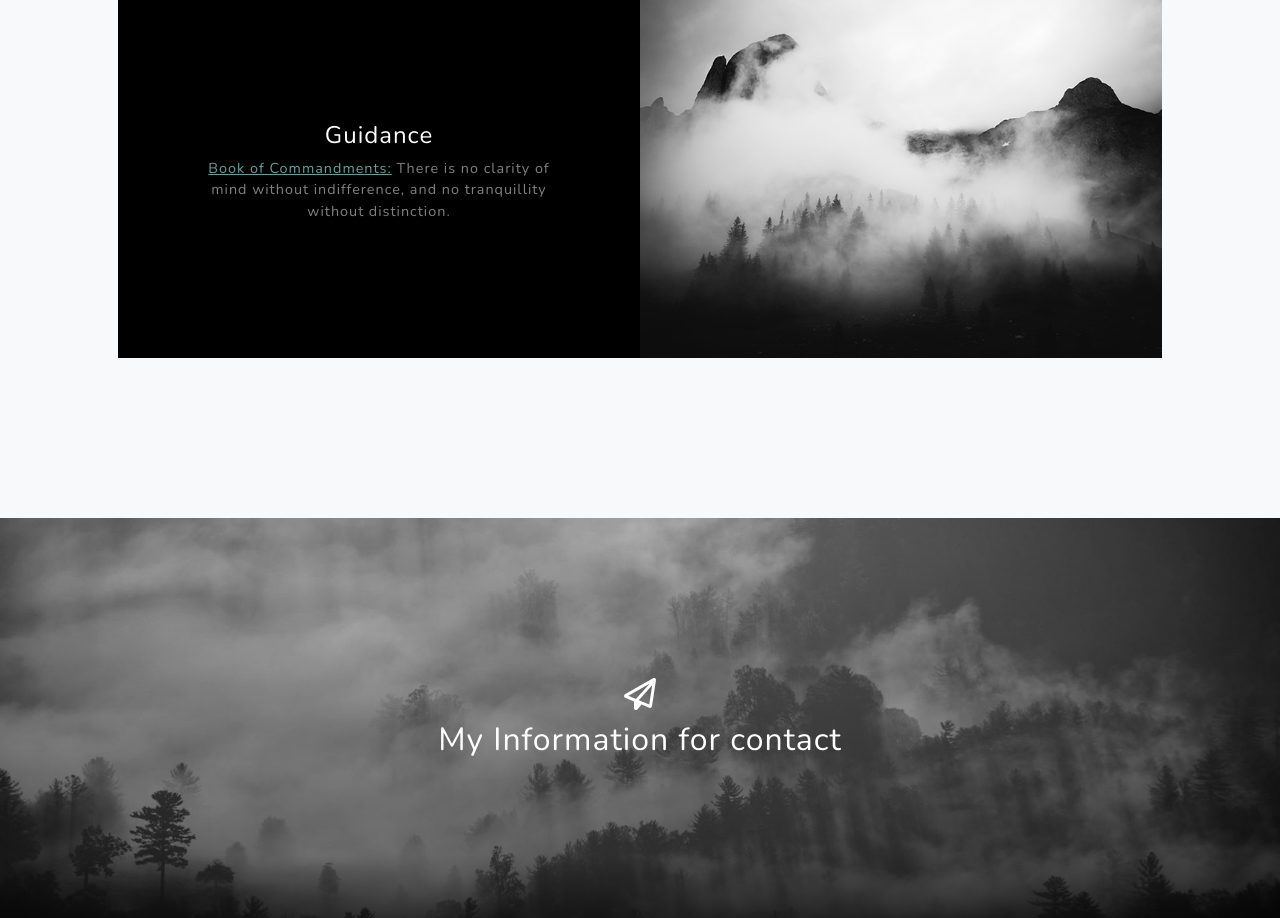
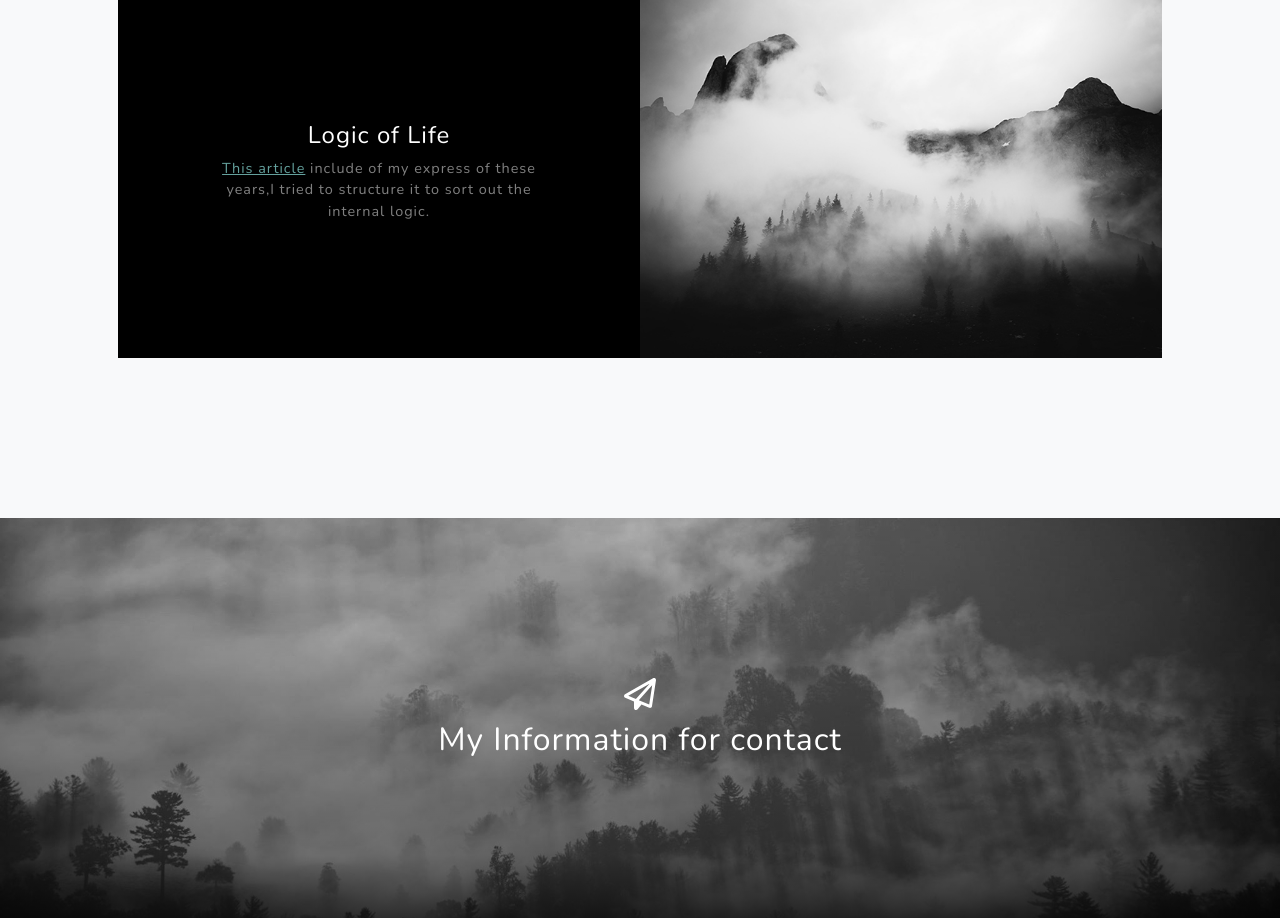
Before and after one commit to Xinwon/centory, a plain HTML site: page index.html in a window 1280 px wide. Shown: the part 2860-3778 px from the top of the page. Drawn offline with nearby package versions, Linux system fonts and the light colour scheme.

Commit message:
Update index.html

```diff
--- a/index.html
+++ b/index.html
@@ -101,10 +101,10 @@
                         <div class="bg-black text-center h-100 project">
                             <div class="d-flex h-100">
                                 <div class="project-text w-100 my-auto text-center text-lg-right">
-                                    <h4 class="text-white">Guidance</h4>
+                                    <h4 class="text-white">Logic of Life</h4>
                                     <p class="mb-0 text-white-50">
-                                        <a href="https://zhuanlan.zhihu.com/p/264140548">Book of Commandments:</a>
-                                        There is no clarity of mind without indifference, and no tranquillity without distinction.
+                                        <a href="https://zhuanlan.zhihu.com/p/266907717">This article</a>
+                                        include of my express of these years,I tried to structure it to sort out the internal logic.
                                     </p>
                                 </div>
                             </div>
```
